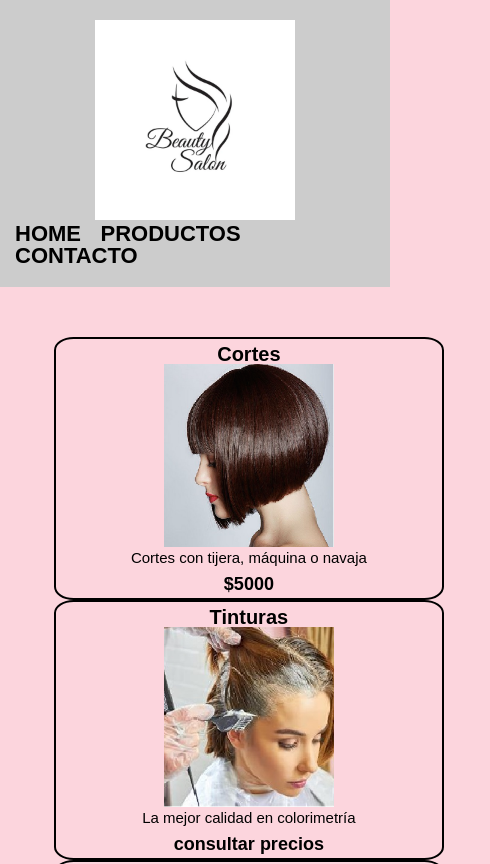
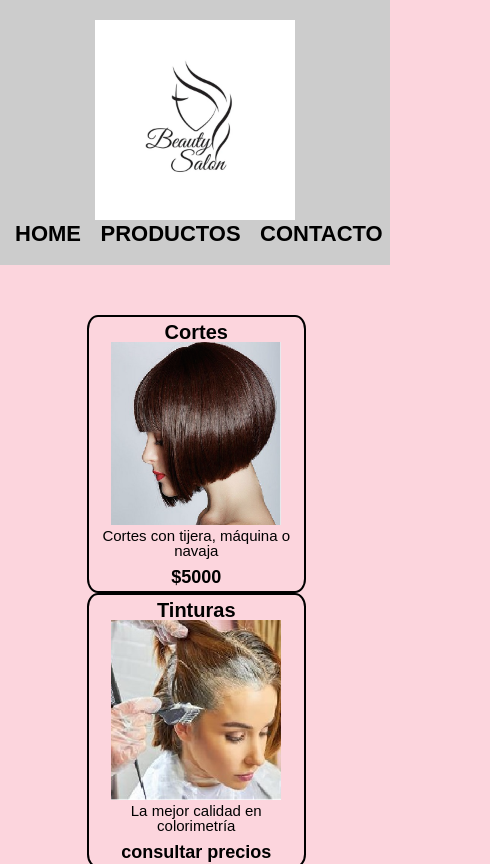
Before and after one commit to adela0907/peluqueria-alura, a plain HTML site: page productos.html in a window 390 px wide. Shown: the top 864 px of the page, 490 px wide, since content can reach past the window. Drawn offline with Linux system fonts and the light colour scheme.

Commit message:
Update style.css

```diff
--- a/style.css
+++ b/style.css
@@ -218,7 +218,7 @@ td,th{
         text-align: center;
     }
     nav{
-        width: 75%;
+        width: 100%;
         position: static;
     }
 
@@ -226,7 +226,7 @@ td,th{
     width: auto;
 }
 .productos, .productos li{
-    width: 100%;
+    width: 75%;
     text-align: center;
 }
 .lista-diferenciales, .contenido-diferenciales{
```
